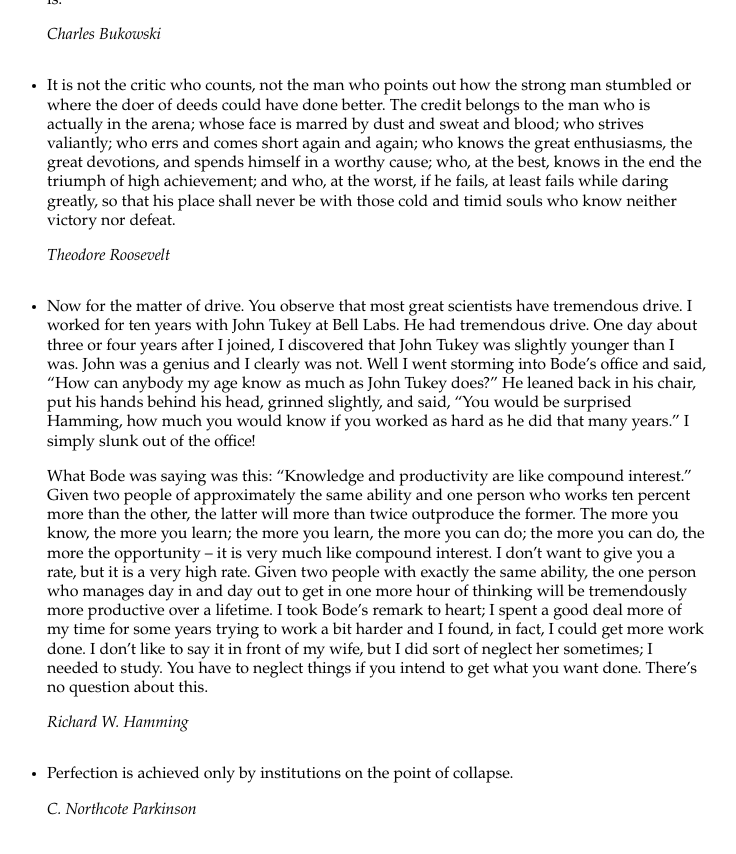
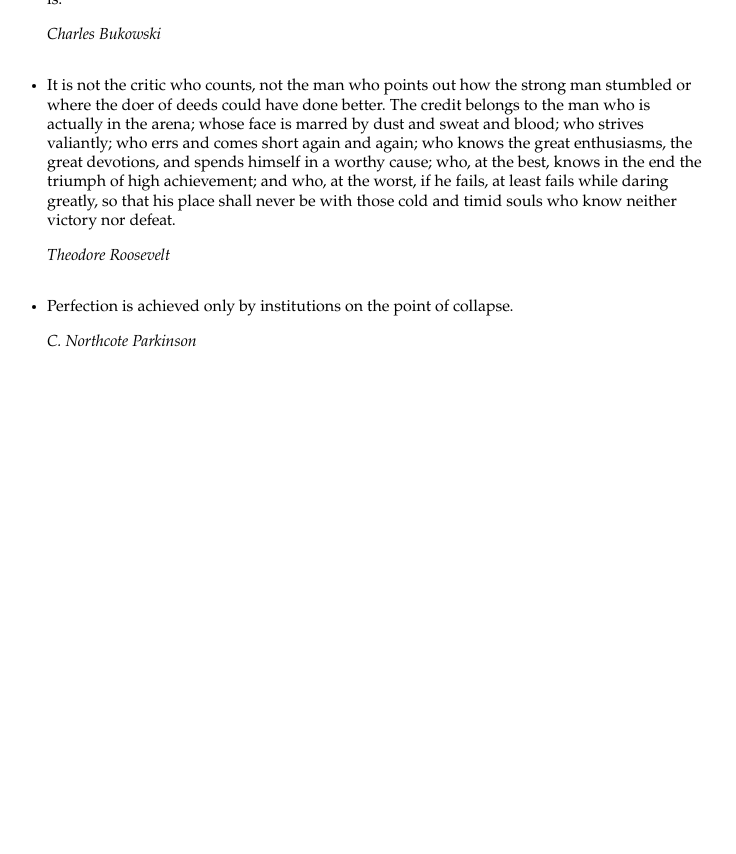
Before and after one commit to jamesob/jamesob.github.io, a Jekyll site: the page quotes.html, which Jekyll copies as it is, in a window 1280 px wide and 900 px high, scrolled down 1268 px. Shown: the top 854 px of the window, without its empty margins (53-789 px from the left). Built offline with Jekyll 4.4.1, drawn with Linux system fonts in a browser that asks for light colours; after the commit the page ends 1701 px from its top, so only the background shows below that.

Commit message:
remove quote

```diff
--- a/quotes.html
+++ b/quotes.html
@@ -104,43 +104,6 @@
 
       <li>
       <p>
-      Now for the matter of drive. You observe that most great scientists have
-      tremendous drive. I worked for ten years with John Tukey at Bell Labs. He
-      had tremendous drive. One day about three or four years after I joined, I
-      discovered that John Tukey was slightly younger than I was. John was a
-      genius and I clearly was not. Well I went storming into Bode’s office and
-      said, “How can anybody my age know as much as John Tukey does?” He leaned
-      back in his chair, put his hands behind his head, grinned slightly, and
-      said, “You would be surprised Hamming, how much you would know if you
-      worked as hard as he did that many years.” I simply slunk out of the
-      office!
-      </p>
-
-      <p>
-      What Bode was saying was this: “Knowledge and productivity are like
-      compound interest.” Given two people of approximately the same ability
-      and one person who works ten percent more than the other, the latter will
-      more than twice outproduce the former. The more you know, the more you
-      learn; the more you learn, the more you can do; the more you can do, the
-      more the opportunity – it is very much like compound interest. I don’t
-      want to give you a rate, but it is a very high rate. Given two people
-      with exactly the same ability, the one person who manages day in and day
-      out to get in one more hour of thinking will be tremendously more
-      productive over a lifetime. I took Bode’s remark to heart; I spent a good
-      deal more of my time for some years trying to work a bit harder and I
-      found, in fact, I could get more work done. I don’t like to say it in
-      front of my wife, but I did sort of neglect her sometimes; I needed to
-      study.  You have to neglect things if you intend to get what you want
-      done. There’s no question about this.
-      </p>
-
-      <p><i>
-        Richard W. Hamming
-      </i></p>
-      </li>
-
-      <li>
-      <p>
       Perfection is achieved only by institutions on the point of collapse.
       </p>
 
```
